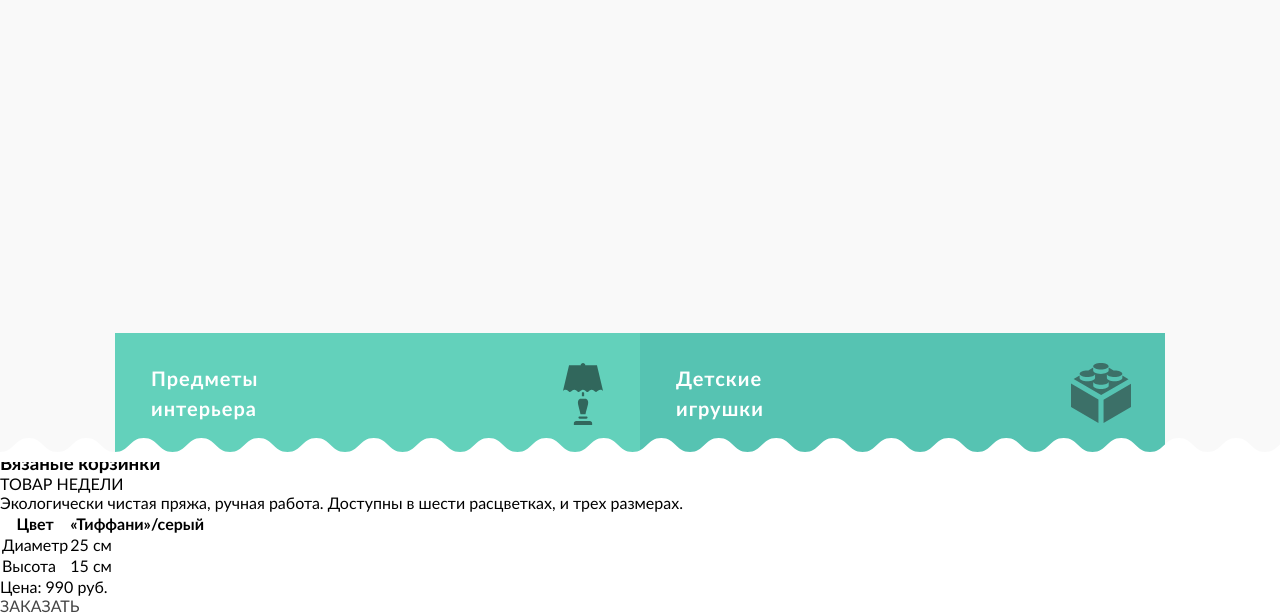
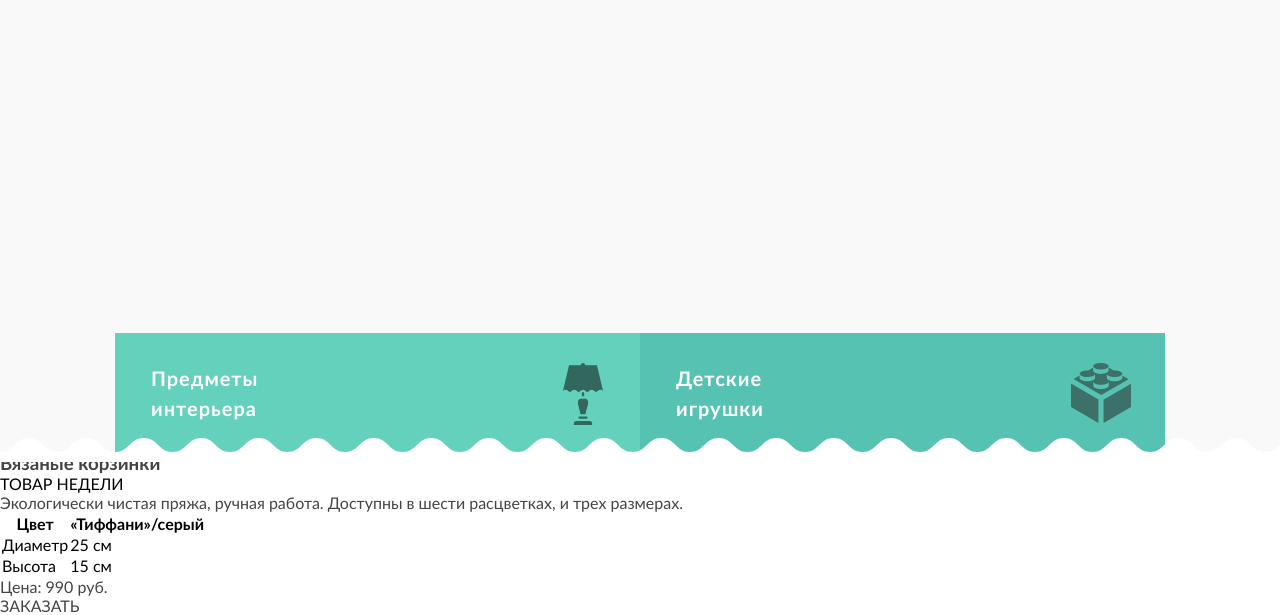
Before and after one commit to mitsa2106/mishka, a website: page src/views/index.html in a window 1280 px wide. Shown: the part 384-999 px from the top of the page. Drawn offline with nearby package versions, Linux system fonts and the light colour scheme; files that its build step writes are made by us from their sources.

Commit message:
added new elements

```diff
--- a/src/styles/base/_general.scss
+++ b/src/styles/base/_general.scss
@@ -1,11 +1,13 @@
-h1, h2, h3, h4, h5, h6, ul {
+h1, h2, h3, h4, h5, h6, ul,p {
     margin: 0;
     padding: 0;
+    color: $color-text-grey;
 }
 
 a {
     text-decoration: none;
     color: $color-text-grey;
+    cursor: pointer;
 }
 
 //.container {
--- a/src/styles/helpers/_variables.scss
+++ b/src/styles/helpers/_variables.scss
@@ -4,6 +4,7 @@ $desktop-widths: "min-width: 1250px";
 
 // фоновые цвета
 $bg-color: #ffffff;
+$bg-color-opacity: rgba(255,255,255, 0.3);
 $bg-cute-stuff: #f9f9f9;
 $bg-blue1: #63d1bb;
 $bg-blue2: #56c3b2;
```
